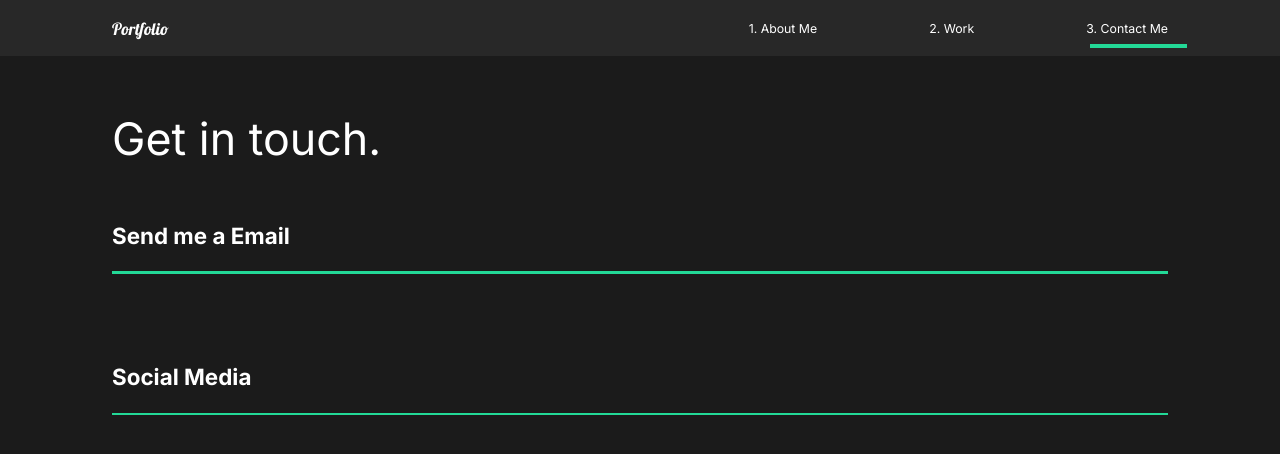
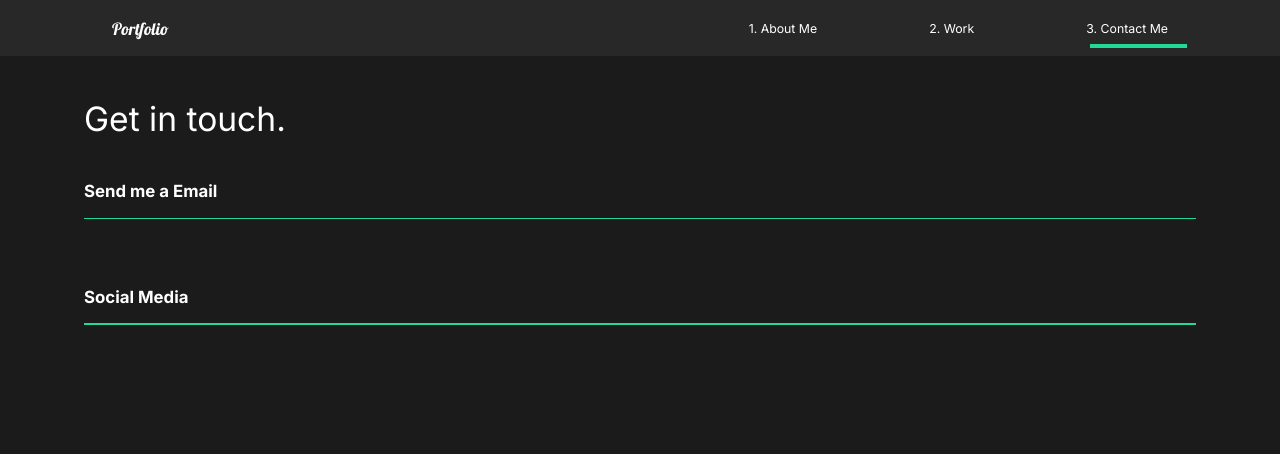
Before and after one commit to nishithgadhiya/react-portfolio, a React (Create React App) app: page /contact in a window 1280 px wide. Shown: the top 454 px of the page. Built offline with nearby package versions, Linux system fonts and the light colour scheme.

Commit message:
updated style.js
Added zoom

```diff
--- a/src/styles.js
+++ b/src/styles.js
@@ -8,6 +8,7 @@ export const About = styled(motion.div)`
   justify-content: space-between;
   padding: 5rem 10rem;
   color: white;
+  zoom:0.75;
   @media (max-width: 786px) {
     display: block;
     padding: 2rem 2rem;
```
